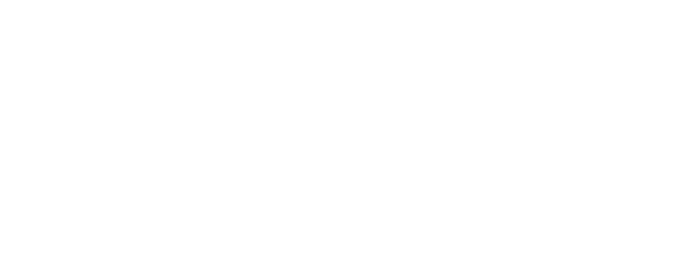
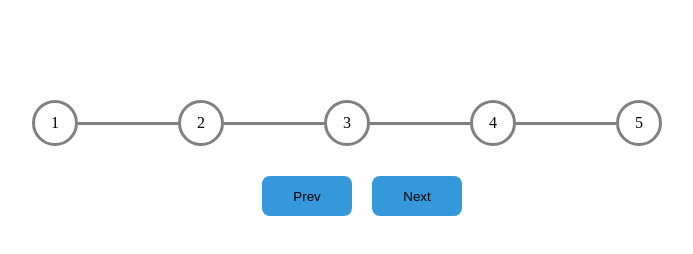
Before and after one commit to acciojob/progress-bar-Tarun-Bavra, a website: page main.html in a window 1280 px wide. Shown: the whole page, without its empty margins (56-749 px from the left). Drawn offline with Linux system fonts and the light colour scheme.

Commit message:
created a submission

```diff
--- a/main.html
+++ b/main.html
@@ -8,6 +8,21 @@
 
 <body>
 	<!-- the entire body must be written by student -->
+	<div class="container">
+		<div class="1 active step">1</div>
+		<div class="1 active line"></div>
+		<div class="2 active step">2</div>
+		<div class="2 active line"></div>
+		<div class="3 active step">3</div>
+		<div class="3 active line"></div>
+		<div class="4 active step">4</div>
+		<div class="4 active line"></div>
+		<div class="5 active step">5</div>
+	</div>
+	<div class="buttons">
+	<button class="prev">Prev</button>
+	<button class="next">Next</button>
+	</div>
     <script type="text/javascript" src="./script.js">
 </script>
 
--- a/styles.css
+++ b/styles.css
@@ -1 +1,49 @@
 /*  your css code here. If applicable */
+.container{
+	display:flex;
+	align-items:center;
+	justify-items:center;
+	margin-top:100px;
+	margin-bottom:30px;
+	margin-left:80px;
+
+}
+.step{
+	width:40px;
+	height:40px;
+	border-radius:50%;
+	border:3px solid grey;
+	text-align:center;
+	display:flex;
+	align-items:center;
+	justify-content:center;
+
+}
+.line{
+	height:3px;
+	width:100px;
+	background-color:grey;
+
+}
+.buttons{
+	display:flex;
+	margin-left:300px;
+
+}
+.prev{
+
+	margin-inline:10px;
+	width:90px;
+	height:40px;
+	background-color:#3498DB;
+	border-radius:8px;
+	border:none;
+}
+.next{
+    margin-inline:10px;
+	width:90px;
+	height:40px;
+	background-color:#3498DB;
+	border-radius:8px;
+	border:none;
+}
```
